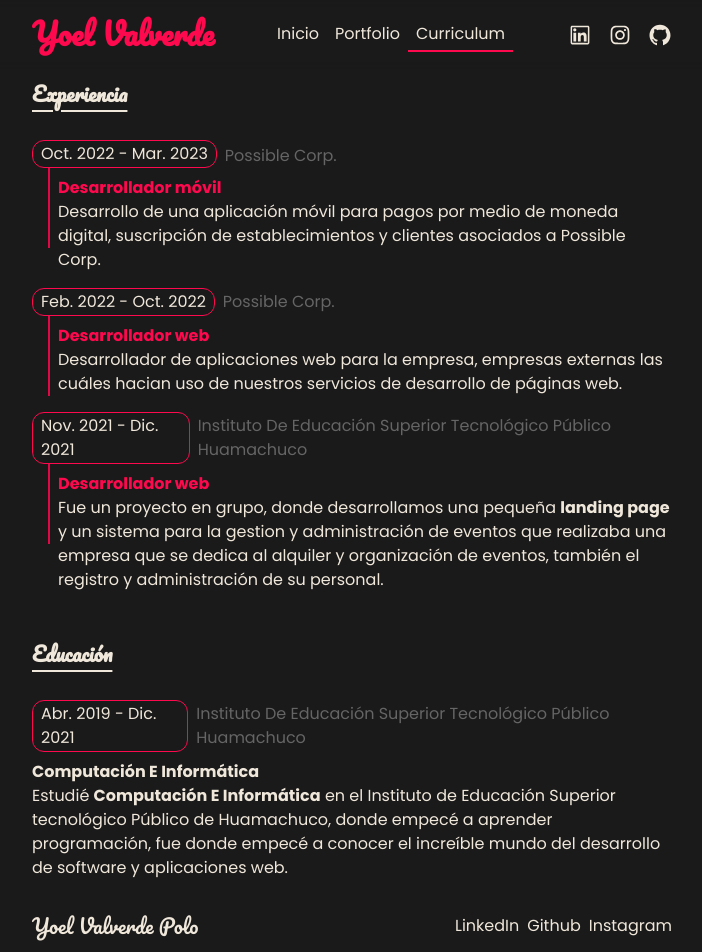
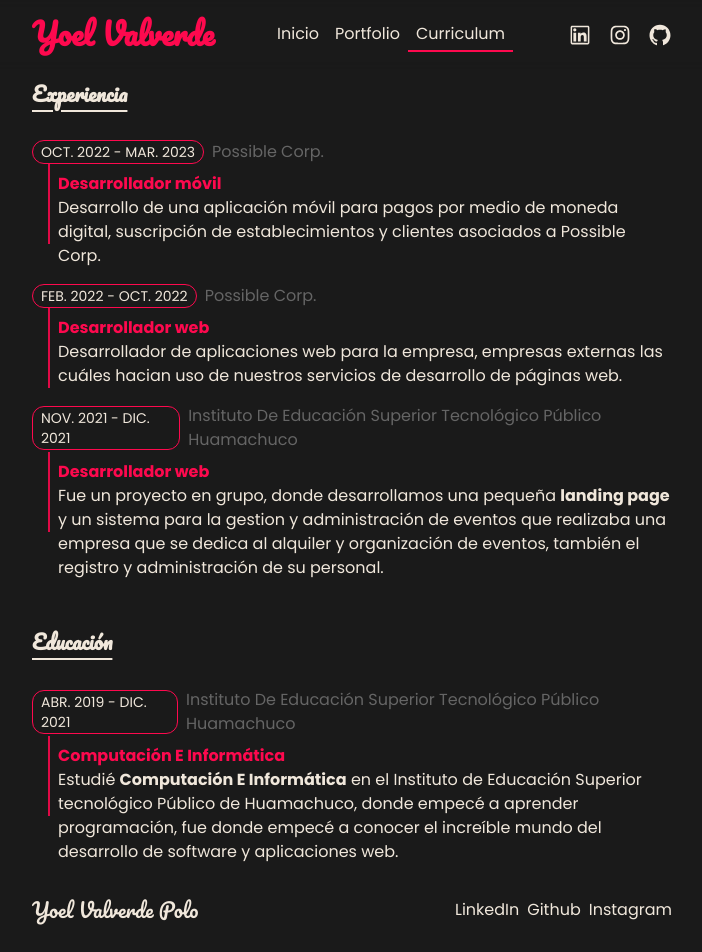
Before and after one commit to yoelvp/portfolio-yoelvp, a React (Vite) app: page /curriculum in a window 1280 px wide. Shown: the top 952 px of the page, without its empty margins (288-990 px from the left). Built offline with nearby package versions, Linux system fonts and the light colour scheme.

Commit message:
change style of date

```diff
--- a/src/pages/curriculum/Curriculum.jsx
+++ b/src/pages/curriculum/Curriculum.jsx
@@ -12,7 +12,7 @@ const Curriculum = () => {
           <section>
             <div className="mt-4">
               <div className="flex justify-start items-end gap-2">
-                <p className="inline border border-red rounded-xl px-2 py-[1px]">
+                <p className="inline border border-red rounded-xl px-2 py-[1px] uppercase text-sm">
                   Oct. 2022 - Mar. 2023
                 </p>
                 <span className="text-gray">
@@ -33,7 +33,7 @@ const Curriculum = () => {
             </div>
             <div className="mt-4">
               <div className="flex justify-start items-center gap-2">
-                <p className="inline border border-red rounded-xl px-2 py-[1px]">
+                <p className="inline border border-red rounded-xl px-2 py-[1px] uppercase text-sm">
                   Feb. 2022 - Oct. 2022
                 </p>
                 <span className="text-gray">
@@ -54,7 +54,7 @@ const Curriculum = () => {
             </div>
             <div className="mt-4">
               <div className="flex justify-start items-center gap-2">
-                <p className="inline border border-red rounded-xl px-2 py-[1px]">
+                <p className="inline border border-red rounded-xl px-2 py-[1px] uppercase text-sm">
                   Nov. 2021 - Dic. 2021
                 </p>
                 <span className="text-gray">
@@ -81,25 +81,27 @@ const Curriculum = () => {
             Educación
           </h4>
 
-          <div className="mt-4">
-            <article className="flex justify-start items-center gap-2">
-              <p className="inline border border-red rounded-xl px-2 py-[1px]">
+          <section className="mt-4">
+            <div className="flex justify-start items-center gap-2">
+              <p className="inline border border-red rounded-xl px-2 py-[1px] uppercase text-sm">
                 Abr. 2019 - Dic. 2021
               </p>
               <span className="text-gray">
                 Instituto De Educación Superior Tecnológico Público Huamachuco
               </span>
+            </div>
+            <article className="flex justify-content items-start gap-2 ml-4">
+              <hr className="bg-red-variant border-none h-20 px-[1px]" />
+              <div className="mt-2">
+                <h4 className="text-red">
+                  Computación E Informática
+                </h4>
+                <p>
+                  Estudié <strong>Computación E Informática</strong> en el Instituto de Educación Superior tecnológico Público de Huamachuco, donde empecé a aprender programación, fue donde empecé a conocer el increíble mundo del desarrollo de software y aplicaciones web.
+                </p>
+              </div>
             </article>
-            <article className="flex flex-col mt-2">
-              <hr className="bg-gray border-none h-full w-[1px] px-[1px]" />
-              <h4>
-                Computación E Informática
-              </h4>
-              <p>
-                Estudié <strong>Computación E Informática</strong> en el Instituto de Educación Superior tecnológico Público de Huamachuco, donde empecé a aprender programación, fue donde empecé a conocer el increíble mundo del desarrollo de software y aplicaciones web.
-              </p>
-            </article>
-          </div>
+          </section>
         </div>
       </section>
     </Layout>
```
